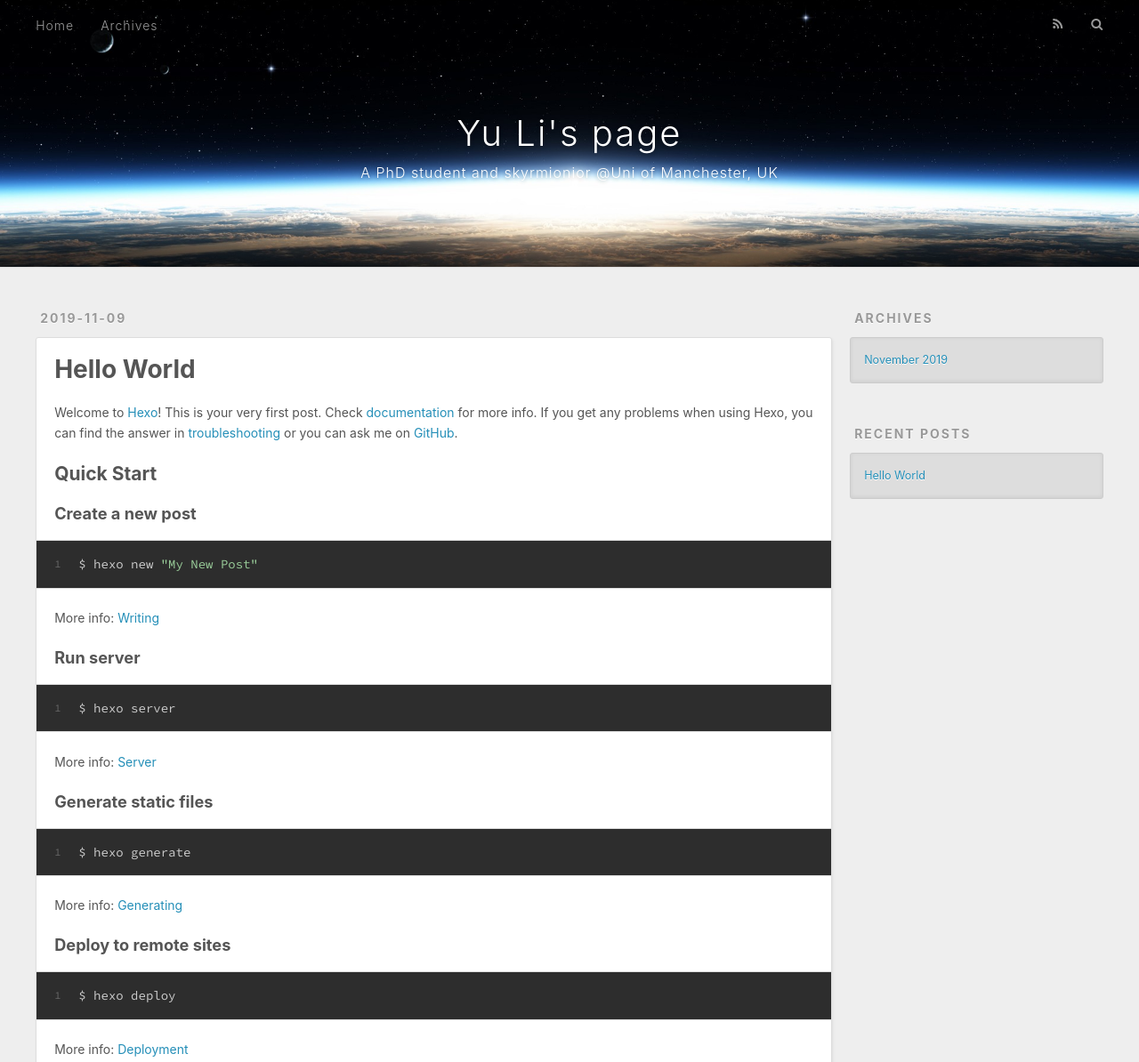
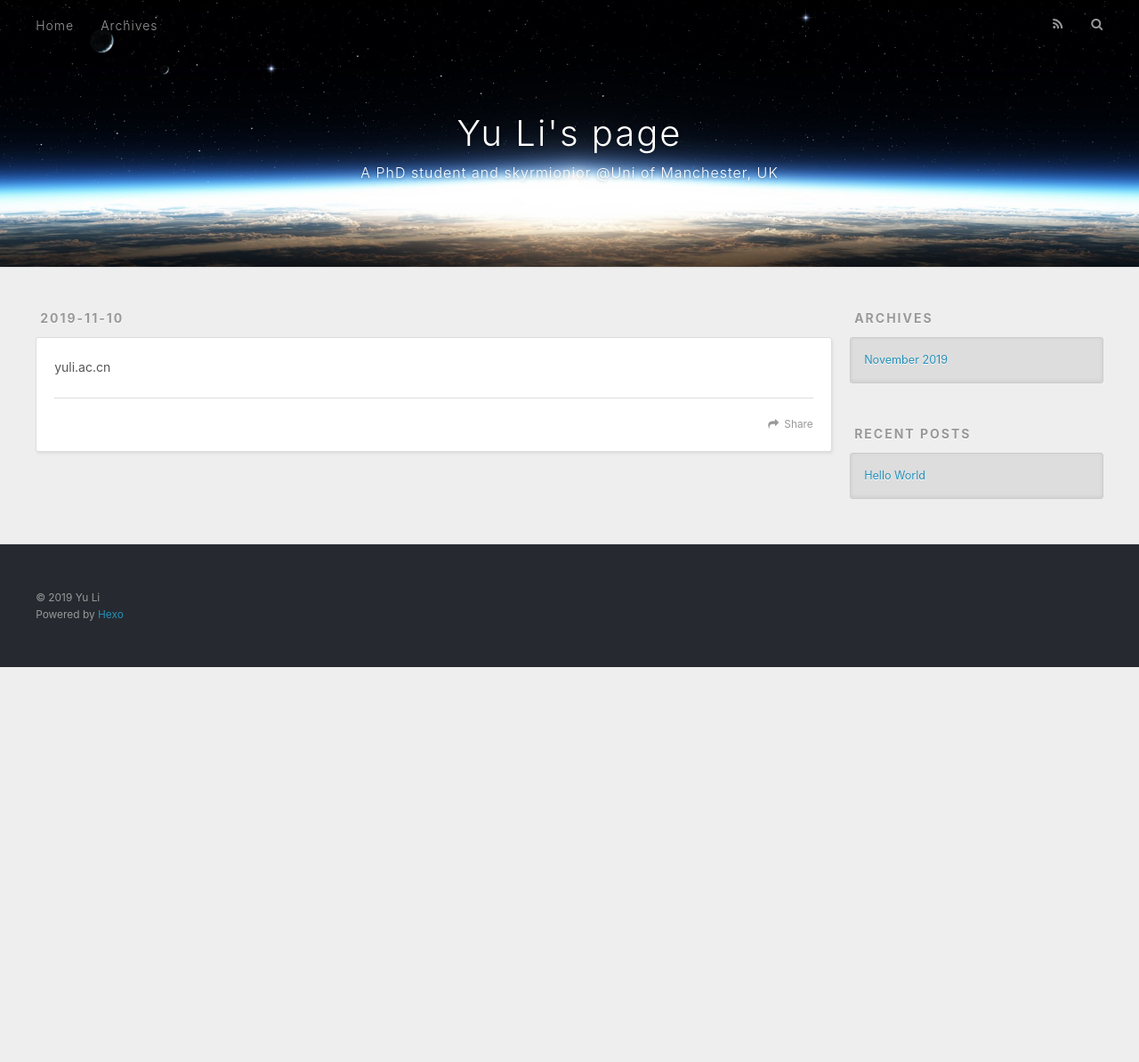
Before and after one commit to yuli-nano/yuli-nano.github.io, a plain HTML site: page CNAME.html in a window 1280 px wide. Shown: the top 1194 px of the page at 89% size. After the commit the page ends 800 px from the top, so only its background shows below. Drawn offline with nearby package versions, Linux system fonts and the light colour scheme.

Commit message:
Site updated: 2019-11-10 10:31:51

```diff
--- a/index.html
+++ b/CNAME.html
@@ -7,11 +7,14 @@
 
   <title>Yu Li&#39;s page</title>
   <meta name="viewport" content="width=device-width, initial-scale=1, maximum-scale=1">
-  <meta property="og:type" content="website">
+  <meta name="description" content="yuli.ac.cn">
+<meta property="og:type" content="website">
 <meta property="og:title" content="Yu Li&#39;s page">
-<meta property="og:url" content="http:&#x2F;&#x2F;yoursite.com&#x2F;index.html">
+<meta property="og:url" content="http:&#x2F;&#x2F;yoursite.com&#x2F;CNAME.html">
 <meta property="og:site_name" content="Yu Li&#39;s page">
+<meta property="og:description" content="yuli.ac.cn">
 <meta property="og:locale" content="en">
+<meta property="og:updated_time" content="2019-11-10T10:29:44.969Z">
 <meta name="twitter:card" content="summary">
 
     <link rel="alternate" href="/atom.xml" title="Yu Li&#39;s page" type="application/atom+xml">
@@ -63,58 +66,32 @@
   </div>
 </header>
       <div class="outer">
-        <section id="main">
-
-    <article id="post-hello-world" class="article article-type-post" itemscope itemprop="blogPost">
+        <section id="main"><article id="page-" class="article article-type-page" itemscope itemprop="blogPost">
   <div class="article-meta">
-    <a href="/2019/11/09/hello-world/" class="article-date">
-  <time datetime="2019-11-09T22:45:40.624Z" itemprop="datePublished">2019-11-09</time>
+    <a href="/CNAME.html" class="article-date">
+  <time datetime="2019-11-10T10:31:03.196Z" itemprop="datePublished">2019-11-10</time>
 </a>
 
   </div>
   <div class="article-inner">
 
 
-      <header class="article-header">
-
-
-    <h1 itemprop="name">
-      <a class="article-title" href="/2019/11/09/hello-world/">Hello World</a>
-    </h1>
-
-
-      </header>
-
     <div class="article-entry" itemprop="articleBody">
 
-        <p>Welcome to <a href="https://hexo.io/" target="_blank" rel="noopener">Hexo</a>! This is your very first post. Check <a href="https://hexo.io/docs/" target="_blank" rel="noopener">documentation</a> for more info. If you get any problems when using Hexo, you can find the answer in <a href="https://hexo.io/docs/troubleshooting.html" target="_blank" rel="noopener">troubleshooting</a> or you can ask me on <a href="https://github.com/hexojs/hexo/issues" target="_blank" rel="noopener">GitHub</a>.</p>
-<h2 id="Quick-Start"><a href="#Quick-Start" class="headerlink" title="Quick Start"></a>Quick Start</h2><h3 id="Create-a-new-post"><a href="#Create-a-new-post" class="headerlink" title="Create a new post"></a>Create a new post</h3><figure class="highlight bash"><table><tr><td class="gutter"><pre><span class="line">1</span><br></pre></td><td class="code"><pre><span class="line">$ hexo new <span class="string">"My New Post"</span></span><br></pre></td></tr></table></figure>
-
-<p>More info: <a href="https://hexo.io/docs/writing.html" target="_blank" rel="noopener">Writing</a></p>
-<h3 id="Run-server"><a href="#Run-server" class="headerlink" title="Run server"></a>Run server</h3><figure class="highlight bash"><table><tr><td class="gutter"><pre><span class="line">1</span><br></pre></td><td class="code"><pre><span class="line">$ hexo server</span><br></pre></td></tr></table></figure>
-
-<p>More info: <a href="https://hexo.io/docs/server.html" target="_blank" rel="noopener">Server</a></p>
-<h3 id="Generate-static-files"><a href="#Generate-static-files" class="headerlink" title="Generate static files"></a>Generate static files</h3><figure class="highlight bash"><table><tr><td class="gutter"><pre><span class="line">1</span><br></pre></td><td class="code"><pre><span class="line">$ hexo generate</span><br></pre></td></tr></table></figure>
-
-<p>More info: <a href="https://hexo.io/docs/generating.html" target="_blank" rel="noopener">Generating</a></p>
-<h3 id="Deploy-to-remote-sites"><a href="#Deploy-to-remote-sites" class="headerlink" title="Deploy to remote sites"></a>Deploy to remote sites</h3><figure class="highlight bash"><table><tr><td class="gutter"><pre><span class="line">1</span><br></pre></td><td class="code"><pre><span class="line">$ hexo deploy</span><br></pre></td></tr></table></figure>
-
-<p>More info: <a href="https://hexo.io/docs/one-command-deployment.html" target="_blank" rel="noopener">Deployment</a></p>
+        <p>yuli.ac.cn</p>
 
 
     </div>
     <footer class="article-footer">
-      <a data-url="http://yoursite.com/2019/11/09/hello-world/" data-id="ck2sutqwo00001d6labvbhr8u" class="article-share-link">Share</a>
+      <a data-url="http://yoursite.com/CNAME.html" data-id="ck2suyptn00002s6l2y1x1cp1" class="article-share-link">Share</a>
 
 
     </footer>
   </div>
 
-</article>
 
 
-
-
+</article>
 
 </section>
 
```
Also changed, not shown: 2019/11/09/hello-world/index.html (+1 -1 lines).
